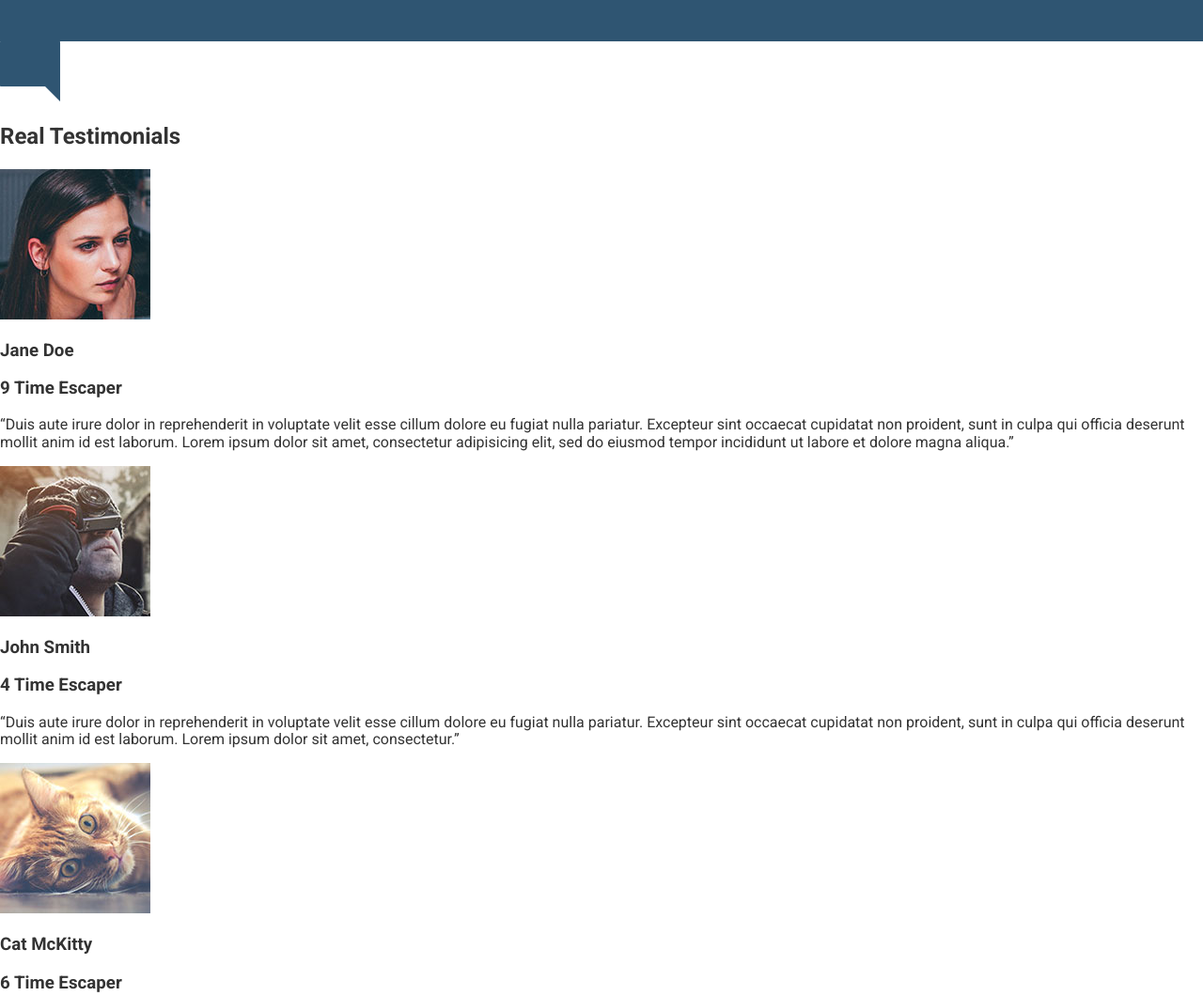
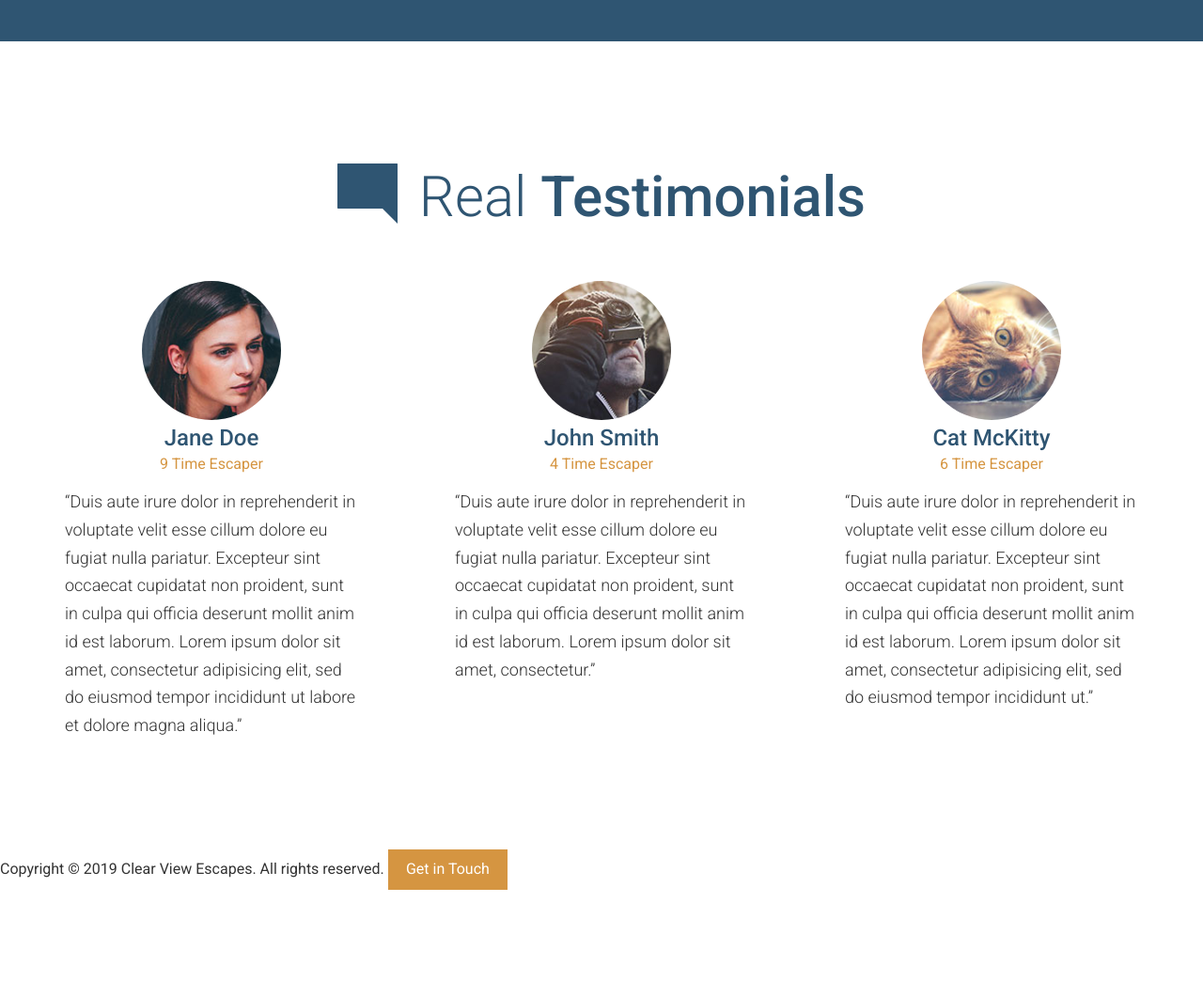
Before and after one commit to developerrakesh/demo-travel-site, a website built with webpack: page app/index.html in a window 1280 px wide. Shown: the part 3020-4080 px from the top of the page at 94% size. After the commit the page ends 3983 px from the top, so only its background shows below. Built offline with nearby package versions, Linux system fonts and the light colour scheme; files whose address does not match are found by name.

Commit message:
completed testimonials section

```diff
--- a/app/assets/styles/base/_mixins.scss
+++ b/app/assets/styles/base/_mixins.scss
@@ -14,7 +14,7 @@
 
 //to target large width screens
 @mixin  atLarge {
-    @media (min-width: 1200px) {
+    @media (min-width: 1010px) {
         @content;
     }
 }
--- a/app/assets/styles/main.scss
+++ b/app/assets/styles/main.scss
@@ -11,3 +11,4 @@
 @import 'modules/generic-content-container';
 @import 'modules/section-title';
 @import 'modules/feature-item';
+@import 'modules/testimonial';
--- a/app/assets/styles/modules/_page-section.scss
+++ b/app/assets/styles/modules/_page-section.scss
@@ -9,4 +9,29 @@
         background-color: $mainBlue;
         color: #fff;
     }
+
+    &--testimonials {
+        background-color: #e0e6ef;
+
+        @include atLarge {
+            background: url('assets/images/testimonials-bg.jpg') top center no-repeat;
+            background-size: cover;
+        }
+    }
+
+    &--no-b-padding-until-medium {
+        padding-bottom: 0;
+
+        @include atMedium {
+            padding-bottom: 4.5rem;
+        }
+    }
+
+    &--no-b-padding-until-large {
+        padding-bottom: 0;
+
+        @include atLarge {
+            padding-bottom: 4.5rem;
+        }
+    }
 }
--- a/app/assets/styles/modules/_row.scss
+++ b/app/assets/styles/modules/_row.scss
@@ -2,6 +2,14 @@
 
     @include atMedium {
         display: flex;
+
+        &--with-large-coloumn {
+            display: block;
+
+            @include atLarge {
+                display: flex;
+            }
+        }
     }
 
     &--gutters {
@@ -17,6 +25,14 @@
 
         > div {
             padding-right: 100px;
+        }
+    }
+
+    &--gutters-small {
+        margin-right: -45px;
+
+        > div {
+            padding-right: 45px;
         }
     }
 
@@ -50,4 +66,56 @@
             }
         }
     }
+
+    @include atLarge {
+
+        &__b-margin-until-large {
+            margin-bottom: 0;
+        }
+
+        &__large-4 {
+            flex: 3.33;
+
+            &--larger {
+                flex: 3.7;
+            }
+        }
+
+        &__large-6 {
+            flex: 5;
+        }
+
+        &__large-8 {
+            flex: 6.66;
+
+            &--smaller {
+                flex: 6.3;
+            }
+        }
+    }
+
+    &--t-padding {
+        padding-top: 80px;
+    }
+
+    /* Equal Heights Rule */
+    &--equal-height-at-medium {
+
+        @include atMedium {
+
+            > div {
+                display: flex;
+            }
+        }
+    }
+
+    &--equal-height-at-large {
+
+        @include atLarge {
+
+            > div {
+                display: flex;
+            }
+        }
+    }
 }
--- a/app/assets/styles/modules/_section-title.scss
+++ b/app/assets/styles/modules/_section-title.scss
@@ -18,10 +18,16 @@
         margin-bottom: .6rem;
 
         @include atSmall {
+            position: relative;
+            top: 8px;
             margin-right: .5rem;
             margin-left: 0;
             display: inline-block;
             margin-bottom: 0;
         }
     }
+
+    &--blue {
+        color: $mainBlue;
+    }
 }
--- /dev/null
+++ b/app/assets/styles/modules/_testimonial.scss
@@ -0,0 +1,41 @@
+.testimonial {
+    background-color: rgba(255, 255, 255, .8);
+    padding: 0 18px 1px;
+    margin-bottom: 98px;
+
+    @include atLarge {
+        padding: 0 1.8125rem 1px;
+        margin-bottom: 0;
+    }
+
+    &--last {
+        margin-bottom: 0;
+    }
+
+    &__photo {
+        border-radius: 80px;
+        overflow: hidden;
+        width: 160px;
+        height: 160px;
+        margin: 0 auto -80px auto;
+        position: relative;
+        top: -80px;
+        border: 6px solid rgba(255, 255, 255, .8);
+    }
+
+    &__title {
+        color: $mainBlue;
+        text-align: center;
+        font-size: 1.5rem;
+        font-weight: 500;
+        margin: 0;
+    }
+
+    &__subtitle {
+        color: $mainOrange;
+        text-align: center;
+        font-weight: 400;
+        font-size: .9375;
+        margin: .25rem 0 1rem 0;
+    }
+}
--- a/app/assets/styles/modules/_wrapper.scss
+++ b/app/assets/styles/modules/_wrapper.scss
@@ -8,6 +8,26 @@
 
     &--medium {
         max-width: 976px;
+    }
+
+    &--no-padding-until-medium {
+        padding-left: 0;
+        padding-right: 0;
+
+        @include atMedium {
+            padding-left: 18px;
+            padding-right: 18px;
+        }
+    }
+
+    &--no-padding-until-large {
+        padding-left: 0;
+        padding-right: 0;
+
+        @include atLarge {
+            padding-left: 18px;
+            padding-right: 18px;
+        }
     }
 
     .wrapper {
--- a/app/index.html
+++ b/app/index.html
@@ -100,24 +100,43 @@
     </div>
   </div>
 
-  <div id="testimonials">
-    <img src="assets/images/icons/comment.svg">
-    <h2>Real Testimonials</h2>
+  <div id="testimonials" class="page-section page-section--testimonials page-section--no-b-padding-until-large">
+    <div class="wrapper wrapper--no-padding-until-large">
+      <h2 class="section-title section-title--blue"><img class="section-title__icon" src="assets/images/icons/comment.svg"> Real <strong>Testimonials</strong></h2>
 
-    <img src="assets/images/testimonial-jane.jpg">
-    <h3>Jane Doe</h3>
-    <h3>9 Time Escaper</h3>
-    <p>&ldquo;Duis aute irure dolor in reprehenderit in voluptate velit esse cillum dolore eu fugiat nulla pariatur. Excepteur sint occaecat cupidatat non proident, sunt in culpa qui officia deserunt mollit anim id est laborum. Lorem ipsum dolor sit amet, consectetur adipisicing elit, sed do eiusmod tempor incididunt ut labore et dolore magna aliqua.&rdquo;</p>
-
-    <img src="assets/images/testimonial-john.jpg">
-    <h3>John Smith</h3>
-    <h3>4 Time Escaper</h3>
-    <p>&ldquo;Duis aute irure dolor in reprehenderit in voluptate velit esse cillum dolore eu fugiat nulla pariatur. Excepteur sint occaecat cupidatat non proident, sunt in culpa qui officia deserunt mollit anim id est laborum. Lorem ipsum dolor sit amet, consectetur.&rdquo;</p>
-
-    <img src="assets/images/testimonial-cat.jpg">
-    <h3>Cat McKitty</h3>
-    <h3>6 Time Escaper</h3>
-    <p>&ldquo;Duis aute irure dolor in reprehenderit in voluptate velit esse cillum dolore eu fugiat nulla pariatur. Excepteur sint occaecat cupidatat non proident, sunt in culpa qui officia deserunt mollit anim id est laborum. Lorem ipsum dolor sit amet, consectetur adipisicing elit, sed do eiusmod tempor incididunt ut.&rdquo;</p>
+      <div class="row row--with-large-coloumn row--gutters row--gutters-small row--equal-height-at-large row--t-padding generic-content-container">
+        <div class="row__large-4">
+          <div class="testimonial">
+            <div class="testimonial__photo">
+              <img sizes="160px" srcset="assets/images/testimonial-jane.jpg 160w, assets/images/testimonial-jane-hi-dpi.jpg 320w" atl="Jane">
+            </div>
+            <h3 class="testimonial__title">Jane Doe</h3>
+            <h4 class="testimonial__subtitle">9 Time Escaper</h4>
+            <p>&ldquo;Duis aute irure dolor in reprehenderit in voluptate velit esse cillum dolore eu fugiat nulla pariatur. Excepteur sint occaecat cupidatat non proident, sunt in culpa qui officia deserunt mollit anim id est laborum. Lorem ipsum dolor sit amet, consectetur adipisicing elit, sed do eiusmod tempor incididunt ut labore et dolore magna aliqua.&rdquo;</p>
+          </div>
+        </div>
+        <div class="row__large-4">
+          <div class="testimonial">
+            <div class="testimonial__photo">
+              <img sizes="160px" srcset="assets/images/testimonial-john.jpg 160w, assets/images/testimonial-john-hi-dpi.jpg 320w" alt="John">
+            </div>
+            <h3 class="testimonial__title">John Smith</h3>
+            <h4 class="testimonial__subtitle">4 Time Escaper</h4>
+            <p>&ldquo;Duis aute irure dolor in reprehenderit in voluptate velit esse cillum dolore eu fugiat nulla pariatur. Excepteur sint occaecat cupidatat non proident, sunt in culpa qui officia deserunt mollit anim id est laborum. Lorem ipsum dolor sit amet, consectetur.&rdquo;</p>
+          </div>
+        </div>
+        <div class="row__large-4">
+          <div class="testimonial testimonial--last">
+            <div class="testimonial__photo">
+              <img sizes="160px" srcset="assets/images/testimonial-cat.jpg 160w, assets/images/testimonial-cat-hi-dpi.jpg 320w" alt="Cat">
+            </div>
+            <h3 class="testimonial__title">Cat McKitty</h3>
+            <h4 class="testimonial__subtitle">6 Time Escaper</h4>
+            <p>&ldquo;Duis aute irure dolor in reprehenderit in voluptate velit esse cillum dolore eu fugiat nulla pariatur. Excepteur sint occaecat cupidatat non proident, sunt in culpa qui officia deserunt mollit anim id est laborum. Lorem ipsum dolor sit amet, consectetur adipisicing elit, sed do eiusmod tempor incididunt ut.&rdquo;</p>
+          </div>
+        </div>
+      </div>
+    </div>
   </div>
 
   <footer>
--- a/package.json
+++ b/package.json
@@ -25,6 +25,7 @@
     "sass": "^1.29.0",
     "sass-loader": "^10.1.0",
     "style-loader": "^2.0.0",
+    "url-loader": "^4.1.1",
     "webpack": "^5.6.0",
     "webpack-cli": "^4.2.0",
     "webpack-dev-server": "^3.11.0"
--- a/webpack.config.js
+++ b/webpack.config.js
@@ -28,7 +28,7 @@ module.exports = {
                 test: /\.s[ac]ss$/i,
                 use: [
                     'style-loader',
-                    'css-loader',
+                    'css-loader?url=false',
                     {
                         loader: 'postcss-loader',
                         options: {
```
Also changed, not shown: 1 other file.
